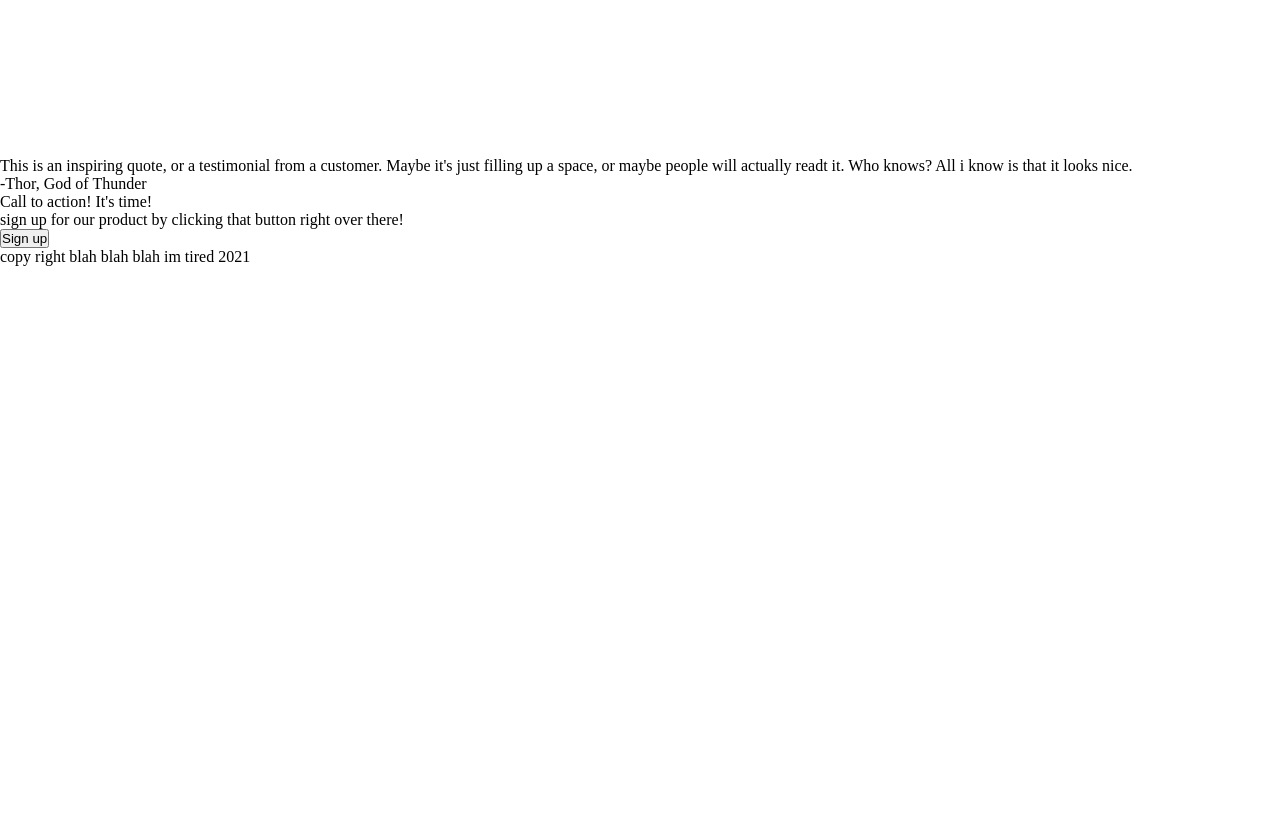
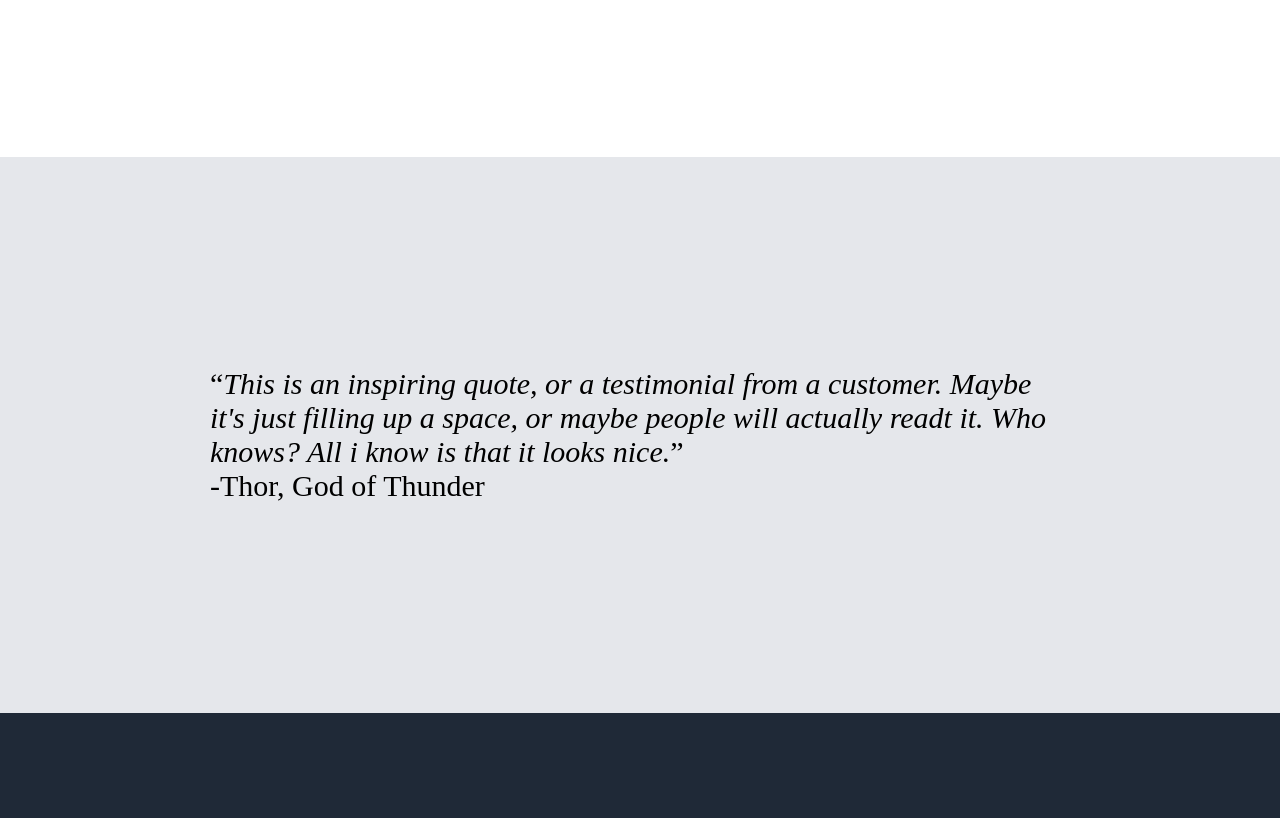
Before and after one commit to mat10tj/foundations-landing-page, a plain HTML site: page index.html in a window 1280 px wide. Shown: the part 1242-2060 px from the top of the page. Before the commit the page ends 1508 px from the top, so only its background shows below. Drawn offline with Linux system fonts and the light colour scheme.

Commit message:
mostly done with layout need to fix cta and finish footer

```diff
--- a/index.html
+++ b/index.html
@@ -53,11 +53,11 @@
             </div>
           </div>
         <div class="part3">
-            <p>This is an inspiring quote, or a testimonial from a customer. Maybe it's just filling up a space, or maybe people will actually readt it. Who knows? All i know is that it looks nice.</p>
+            <q><em>This is an inspiring quote, or a testimonial from a customer. Maybe it's just filling up a space, or maybe people will actually readt it. Who knows? All i know is that it looks nice.</em></q>
             <p>-Thor, God of Thunder</p>
         </div>
         <div class="part4">
-            <div class="CTA">
+            <div class="cta">
                 <p>Call to action! It's time!</p>
                 <p>sign up for our product by clicking that button right over there!</p>
                 <button>Sign up</button>
--- a/style.css
+++ b/style.css
@@ -98,3 +98,20 @@ main {
     background-image: url("./assets/fatfuckC.webp");
     background-size: contain;
 }
+
+.part3{
+    background-color: #e5e7eb;
+    padding: 7em;
+    font-size: 30px;
+}
+
+.part4{
+    background-color: #1f2937;
+    padding: 10em;
+}
+
+.cta{
+    background-color: #3882f6;
+    padding: 40px;
+    display: flex;
+}
```
